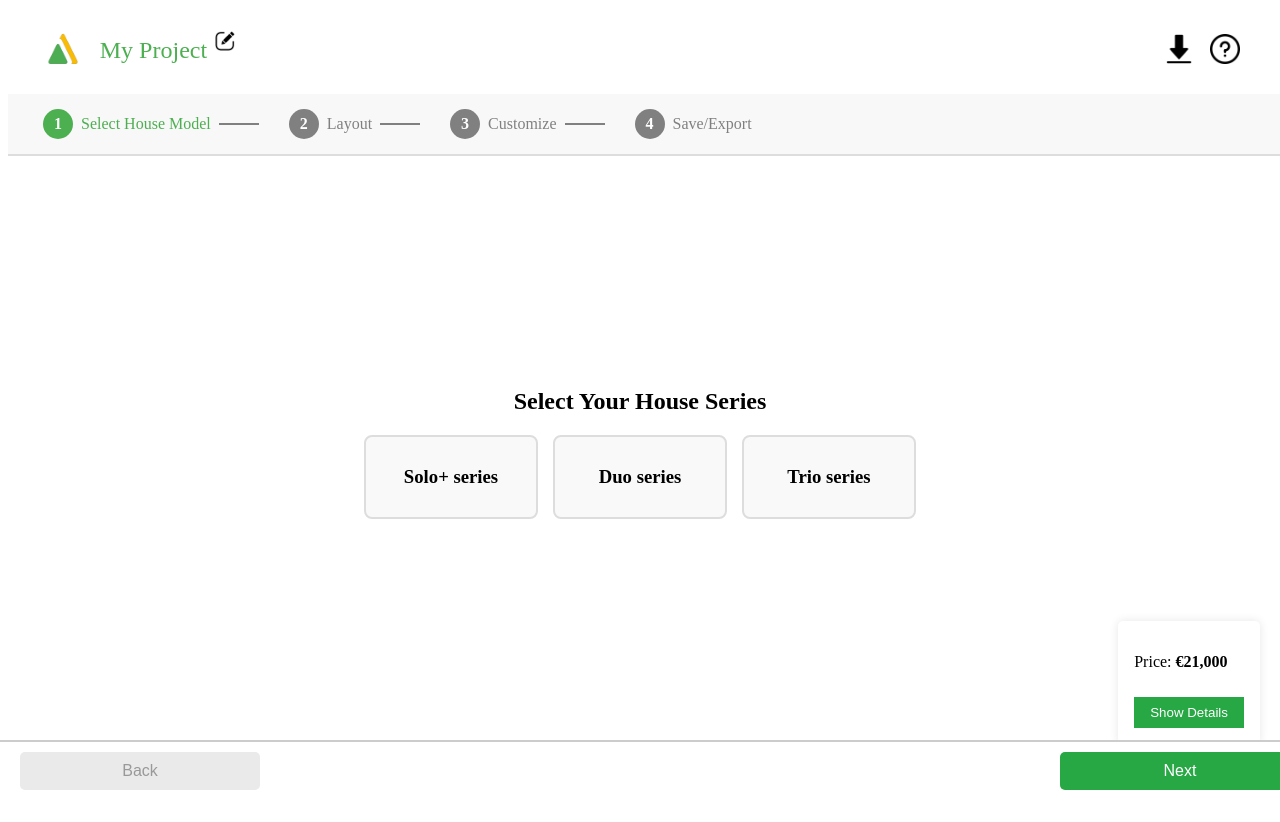
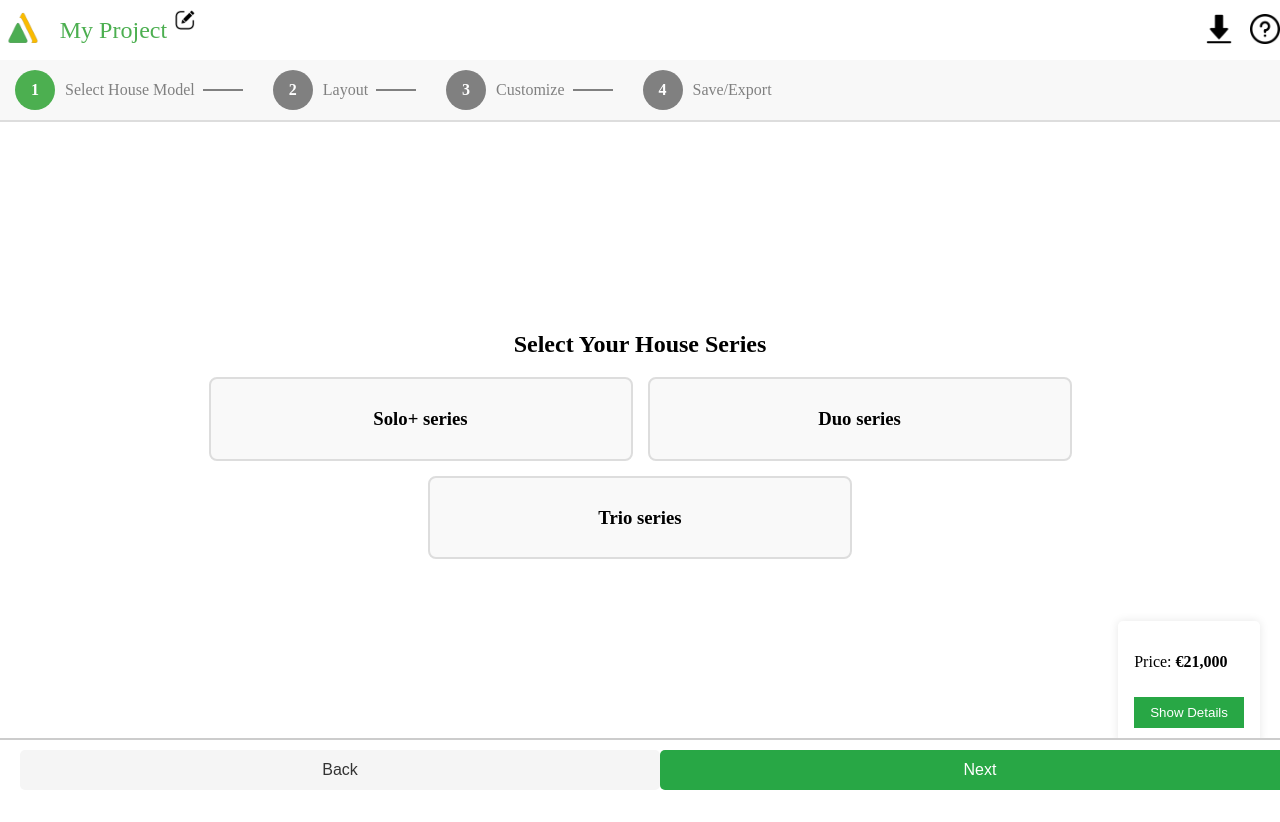
Before and after one commit to sandisyske/konfiguraator, a Vue app: page /konfiguraator/project in a window 1280 px wide. After the commit the page ends 800 px from the top, so only its background shows below. Built offline with nearby package versions, Linux system fonts and the light colour scheme.

Commit message:
Fixed scroll and added stepper and toolbar to separate components

```diff
--- a/package.json
+++ b/package.json
@@ -10,6 +10,7 @@
     "deploy": "npm run build && npx gh-pages -d dist"
   },
   "dependencies": {
+    "axios": "^1.9.0",
     "cors": "^2.8.5",
     "dotenv": "^16.4.7",
     "express": "^4.21.2",
--- a/src/App.vue
+++ b/src/App.vue
@@ -1,5 +1,5 @@
 <template>
-  <div id="app">
+  <div id="app" class="app-layout">
     <AppNavBar /> <!-- Conditional navigation bar -->
     <router-view /> <!-- View corresponding to the route -->
   </div>
@@ -8,3 +8,17 @@
 <script setup>
 import AppNavBar from './components/AppNavBar.vue';
 </script>
+
+<style>
+html, body, #app {
+  height: 100%;
+  margin: 0;
+  padding: 0;
+}
+
+.app-layout {
+  display: flex;
+  flex-direction: column;
+  height: 100vh;
+}
+</style>
--- a/src/assets/main.css
+++ /dev/null
@@ -1,35 +0,0 @@
-@import './base.css';
-
-#app {
-  max-width: 1280px;
-  margin: 0 auto;
-  padding: 2rem;
-  font-weight: normal;
-}
-
-a,
-.green {
-  text-decoration: none;
-  color: hsla(160, 100%, 37%, 1);
-  transition: 0.4s;
-  padding: 3px;
-}
-
-@media (hover: hover) {
-  a:hover {
-    background-color: hsla(160, 100%, 37%, 0.2);
-  }
-}
-
-@media (min-width: 1024px) {
-  body {
-    display: flex;
-    place-items: center;
-  }
-
-  #app {
-    display: grid;
-    grid-template-columns: 1fr 1fr;
-    padding: 0 2rem;
-  }
-}
--- a/src/components/NavBar.vue
+++ b/src/components/NavBar.vue
@@ -61,10 +61,10 @@ const toggleEditing = () => {
   display: flex;
   justify-content: space-between;
   align-items: center;
-  background-color: #ffffff; /* Green Background */
-  padding: 0.8rem 2rem;
+  background-color: #ffffff;
   color: white;
   height: 60px;
+  z-index: 5;
 }
 
 /* Left-Aligned Section Styling */
--- /dev/null
+++ b/src/components/Stepper.vue
@@ -0,0 +1,77 @@
+<template>
+  <div class="stepper">
+    <div
+        v-for="(step, index) in steps"
+        :key="index"
+        class="step"
+        :class="{ active: index === currentStep, completed: index <= lastCompletedStep }"
+        @click="() => onToggleStep(index)"
+    >
+      <span class="step-number">{{ index + 1 }}</span>
+      <span class="step-name">{{ step.name }}</span>
+      <span v-if="index < steps.length - 1" class="step-line"></span>
+    </div>
+  </div>
+</template>
+
+<script setup>
+defineProps({
+  steps: Array,
+  currentStep: Number,
+  lastCompletedStep: Number,
+  onToggleStep: Function
+});
+</script>
+
+<style scoped>
+.stepper {
+  display: flex;
+  align-items: center;
+  background: #f8f8f8;
+  padding: 10px 0;
+  border-bottom: 2px solid #ddd;
+  position: fixed;
+  width: 100%;
+  z-index: 5;
+}
+.step {
+  display: flex;
+  align-items: center;
+  cursor: pointer;
+  padding: 0 15px;
+}
+.step-number {
+  width: 5vh;
+  height: 5vh;
+  border-radius: 50%;
+  margin-right: 10px;
+  display: flex;
+  align-items: center;
+  justify-content: center;
+  background: gray;
+  color: white;
+  font-weight: bold;
+}
+.step-name {
+  color: gray;
+  font-weight: 500;
+}
+.step-line {
+  width: 40px;
+  height: 2px;
+  background: gray;
+  margin-left: 8px;
+}
+.step.active .step-number {
+  background: #4CAF50;
+}
+.step.completed .step-number {
+  background: #2a9d8f;
+}
+.step-line {
+  width: 40px;
+  height: 2px;
+  background: gray;
+  margin-left: 8px;
+}
+</style>
--- /dev/null
+++ b/src/components/Toolbar.vue
@@ -0,0 +1,56 @@
+<template>
+  <div class="toolbar">
+    <button
+        class="toolbar-btn back-btn"
+        :disabled="currentStep === 0"
+        @click="onPrevious"
+    >
+      Back
+    </button>
+    <button
+        class="toolbar-btn next-btn"
+        @click="onNext"
+    >
+      {{ isLastStep ? 'Save' : 'Next' }}
+    </button>
+  </div>
+</template>
+
+<script setup>
+defineProps({
+  currentStep: Number,
+  isLastStep: Boolean,
+  onPrevious: Function,
+  onNext: Function
+});
+</script>
+
+<style scoped>
+.toolbar {
+  position: fixed;
+  bottom: 0;
+  height: 40px;
+  width: 100%;
+  display: flex;
+  justify-content: space-between;
+  padding: 10px 20px;
+  background: white;
+  border-top: 2px solid #ccc;
+  z-index: 5;
+}
+.toolbar-btn {
+  padding: 10px 20px;
+  font-size: 16px;
+  border-radius: 5px;
+  border: none;
+  cursor: pointer;
+}
+.back-btn {
+  background: #f5f5f5;
+  color: #333;
+}
+.next-btn {
+  background: #28a745;
+  color: white;
+}
+</style>
--- a/src/views/ConfiguratorPage.vue
+++ b/src/views/ConfiguratorPage.vue
@@ -2,19 +2,13 @@
   <div class="configurator-container">
 
     <!-- Stepper Navigation -->
-    <div class="stepper">
-      <div
-          v-for="(step, index) in steps"
-          :key="index"
-          class="step"
-          :class="{ active: index === currentStep, completed: index <= lastCompletedStep }"
-          @click="toggleStep(index)"
-      >
-        <span class="step-number">{{ index + 1 }}</span>
-        <span class="step-name">{{ step.name }}</span>
-        <span v-if="index < steps.length - 1" class="step-line"></span>
-      </div>
-    </div>
+    <!-- Stepper -->
+    <StepperComponent
+        :steps="steps"
+        :current-step="currentStep"
+        :last-completed-step="lastCompletedStep"
+        :on-toggle-step="toggleStep"
+    />
 
 
     <div class="main-content">
@@ -68,21 +62,12 @@
 
 
     <!-- Toolbar (fixed bottom) -->
-    <div class="toolbar">
-      <button
-          class="toolbar-btn back-btn"
-          :disabled="currentStep === 0"
-          @click="goToPreviousStep"
-      >
-        Back
-      </button>
-      <button
-          class="toolbar-btn next-btn"
-          @click="proceedToNextStep"
-      >
-        {{ isLastStep ? 'Save' : 'Next' }}
-      </button>
-    </div>
+    <ToolbarComponent
+        :current-step="currentStep"
+        :is-last-step="isLastStep"
+        :on-previous="goToPreviousStep"
+        :on-next="proceedToNextStep"
+    />
   </div>
 </template>
 
@@ -93,52 +78,38 @@
 import { onMounted, ref, watch } from "vue";
 import { computed } from "vue";
 import { useConfiguratorStore } from "@/store/configurator.js";
+import StepperComponent from '@/components/Stepper.vue';
+import ToolbarComponent from '@/components/Toolbar.vue';
 import * as THREE from 'three';
 import { GLTFLoader } from 'three/examples/jsm/loaders/GLTFLoader';
 
 // Access the store from Pinia
 const store = useConfiguratorStore();
 
-// Computed properties to access Pinia store state
+// Computed
+const steps = computed(() => store.menuItems);
 const currentStep = computed(() => store.currentStep);
-const seriesItems = computed(() => store.menuItems[0].subItems); // Series for step 0
-const selectedSeries = computed(() => store.selectedSeries); // Selected series
-const selectedModel = computed(() => store.selectedModel); // Selected model
+const lastCompletedStep = computed(() => store.lastCompletedStep);
+const selectedSeries = computed(() => store.selectedSeries);
+const selectedModel = computed(() => store.selectedModel);
+const seriesItems = computed(() => store.menuItems[0]?.subItems || []);
+const isLastStep = computed(() => currentStep.value === store.menuItems.length - 1);
 
-// Helpers for navigation and actions
-const isLastStep = computed(() => store.currentStep === store.menuItems.length - 1);
-const canProceedToNextStep = computed(() =>
-    selectedSeries.value && (isLastStep.value || selectedModel.value)
-);
-
-// Actions for series and model selection
-const selectSeries = (series) => {
-  store.selectSeries(series); // Set selected series in store
+// Actions
+const toggleStep = (index) => store.updateStep(index);
+const goToPreviousStep = () => {
+  if (store.currentStep > 0) store.updateStep(store.currentStep - 1);
 };
-
-const selectModel = (model) => {
-  store.selectModel(model); // Set selected model in store
-};
-
-// Navigation actions
-const goToPreviousStep = () => {
-  if (store.currentStep > 0) {
-    store.updateStep(store.currentStep - 1);
+const proceedToNextStep = () => {
+  if (!isLastStep.value) {
+    store.updateStep(currentStep.value + 1);
+  } else {
+    console.log("Save configuration:", store.selectedSeries, store.selectedModel);
   }
 };
-
-const steps = computed(() => store.menuItems);
-const activeMenu = computed(() => (currentStep.value !== null ? steps.value[currentStep.value] : null));
-
-
-const proceedToNextStep = () => {
-  if (!isLastStep.value) {
-    store.updateStep(store.currentStep + 1);
-  } else {
-    console.log("Save configuration:", store.selectedSeries, store.selectedModel);
-    // Save logic to be implemented
-  }
-};
+// Actions for series and model selection
+const selectSeries = (series) => store.selectSeries(series);
+const selectModel = (model) => store.selectModel(model);
 
 
 // Three.js variables
@@ -284,68 +255,24 @@ html, body {
 .configurator-container {
   display: flex;
   flex-direction: column;
-  height: 90vh; /* Võta kogu vaate kõrgus */
-  overflow: hidden; /* Välista config container scroll */
+  flex-grow: 1;
+  overflow: hidden;
 }
-
-
-/* Stepper Navigation (Aligned Left) */
-.stepper {
+/* Main Content */
+.main-content {
+  flex: 1;
   display: flex;
-  align-items: center;
-  background: #f8f8f8;
-  padding: 15px 0;
-  border-bottom: 2px solid #ddd;
-  padding-left: 20px; /* Aligns steps to the left */
-  position: fixed;
-  width: 100%;
-}
-.step {
-  display: flex;
-  align-items: center;
-  cursor: pointer;
-  padding: 0 15px;
-}
-.step-number {
-  width: 30px;
-  height: 30px;
-  border-radius: 50%;
-  display: flex;
-  align-items: center;
-  justify-content: center;
-  background: gray;
-  color: white;
-  font-weight: bold;
-}
-.step-name {
-  margin-left: 8px;
-  color: gray;
-  font-weight: 500;
-}
-.step-line {
-  width: 40px;
-  height: 2px;
-  background: gray;
-  margin-left: 8px;
-}
-.step.active .step-number {
-  background: #4CAF50;
-}
-.step.active .step-name {
-  color: #4CAF50;
-}
-.step.completed .step-number {
-  background: #2a9d8f;
-}
-.step.completed .step-name {
-  color: #2a9d8f;
+  margin-top: 50px;
+  margin-bottom: 40px;
+  height: calc(100vh - 140px - 100px); /* Järelejäänud nähtav ala */
+  overflow: hidden; /* Välista main-content scroll */
+  position: relative;
 }
 
 /* Step Content */
 .step-content {
   flex: 1;
   width: 100%;
-  overflow: hidden;
   display: flex;
   flex-direction: column;
   align-items: center;
@@ -361,8 +288,7 @@ html, body {
 }
 
 .series-box {
-  width: 150px;
-  /*height: 100px;*/
+  width: 50vh;
   padding: 10px;
   display: flex;
   align-items: center;
@@ -419,17 +345,7 @@ html, body {
 }
 
 
-/* Main Content */
-.main-content {
-  flex: 1;
-  display: flex;
-  flex-direction: column;
-  align-items: center;
-  padding-top: 80px; /* Stepper height */
-  padding-bottom: 100px; /* Toolbar height */
-  overflow: hidden; /* Välista main-content scroll */
-  position: relative;
-}
+
 
 /* 3D Canvas */
 .model-viewer {
@@ -442,49 +358,7 @@ html, body {
 
 
 
-/* Toolbar */
-.toolbar {
-  position: fixed;
-  bottom: 0;
-  left: 0;
-  width: 100%;
-  display: flex;
-  justify-content: space-between;
-  padding: 10px 20px;
-  background-color: #fff;
-  border-top: 2px solid #ccc;
-  z-index: 10;
-}
 
-.toolbar button {
-  font-size: 16px;
-  width: 30vh;
-  padding: 10px 20px;
-  border: none;
-  border-radius: 5px;
-  cursor: pointer;
-}
-
-.toolbar button.back-btn {
-  background-color: #f5f5f5;
-  color: #333;
-}
-
-.toolbar button.back-btn:disabled {
-  background-color: #eaeaea;
-  color: #999;
-  cursor: not-allowed;
-}
-
-.toolbar button.next-btn {
-  background-color: #28a745;
-  color: white;
-}
-
-.toolbar button.next-btn:disabled {
-  background-color: #cce5ff;
-  cursor: not-allowed;
-}
 
 /* Price Box Fixed at Bottom Right */
 .price-box {
```
Also changed, not shown: 1 other file (tests, documents, lock files or other folders).
